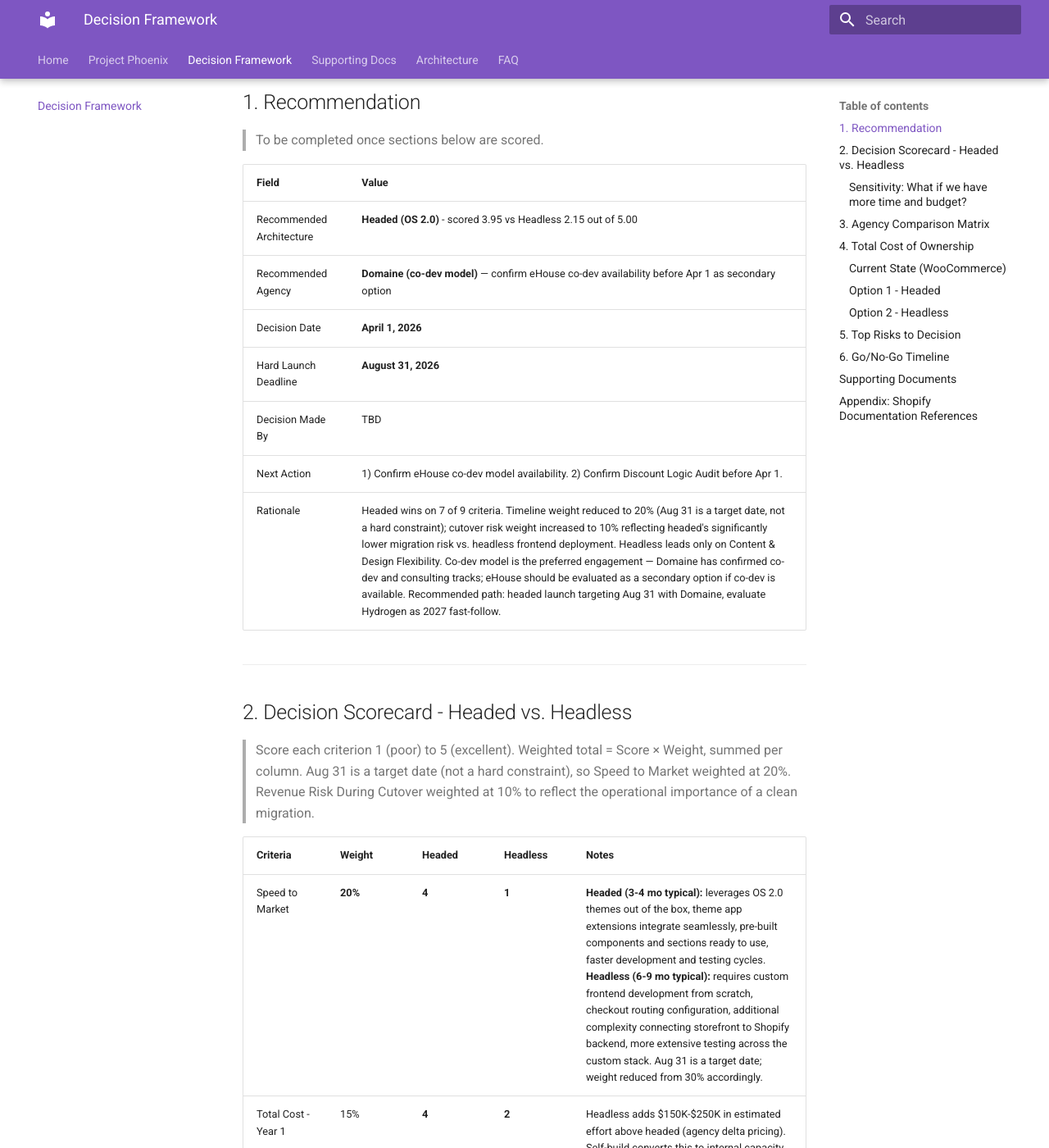
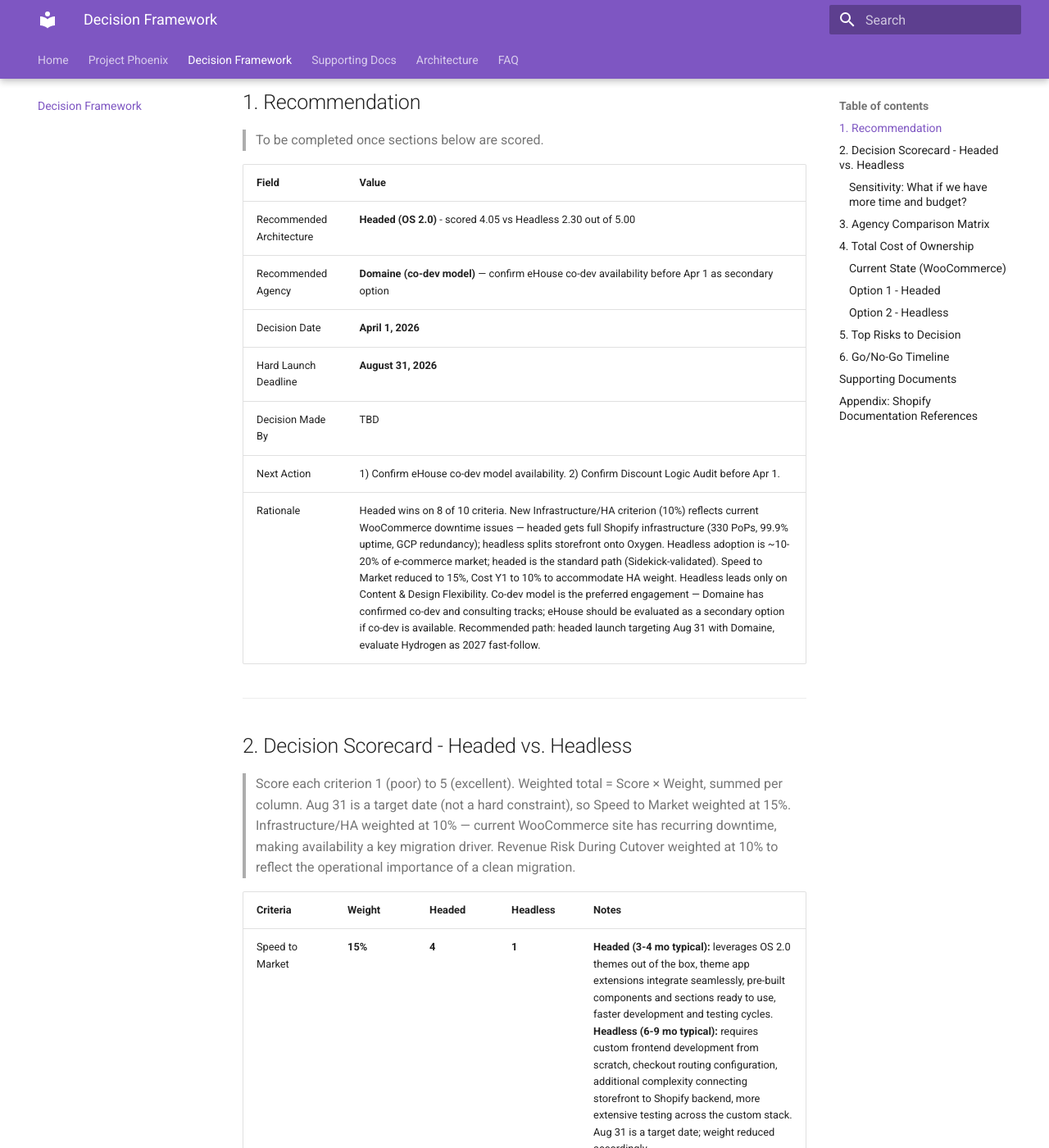
Before and after one commit to charanbobby/Shopify2026, an MkDocs documentation site: the page built from docs/decision-framework.md, in a window 1280 px wide and 1400 px high, scrolled down 279 px. Shown: the whole window at 82% size. Built offline with MkDocs 1.6.1 and Material for MkDocs 9.7.7, drawn with Linux system fonts in a browser that asks for light colours; comment, search, counter and statistics services are not loaded; some of the changed text lies outside the part shown.

Commit message:
updated with high availability

```diff
--- a/docs/decision-framework.md
+++ b/docs/decision-framework.md
@@ -16,24 +16,24 @@ comments: true
 
 | Field | Value |
 | --- | --- |
-| Recommended Architecture | **Headed (OS 2.0)** - scored 3.95 vs Headless 2.15 out of 5.00 |
+| Recommended Architecture | **Headed (OS 2.0)** - scored 4.05 vs Headless 2.30 out of 5.00 |
 | Recommended Agency | **Domaine (co-dev model)** — confirm eHouse co-dev availability before Apr 1 as secondary option |
 | Decision Date | **April 1, 2026** |
 | Hard Launch Deadline | **August 31, 2026** |
 | Decision Made By | TBD |
 | Next Action | 1) Confirm eHouse co-dev model availability. 2) Confirm Discount Logic Audit before Apr 1. |
-| Rationale | Headed wins on 7 of 9 criteria. Timeline weight reduced to 20% (Aug 31 is a target date, not a hard constraint); cutover risk weight increased to 10% reflecting headed's significantly lower migration risk vs. headless frontend deployment. Headless leads only on Content & Design Flexibility. Co-dev model is the preferred engagement — Domaine has confirmed co-dev and consulting tracks; eHouse should be evaluated as a secondary option if co-dev is available. Recommended path: headed launch targeting Aug 31 with Domaine, evaluate Hydrogen as 2027 fast-follow. |
+| Rationale | Headed wins on 8 of 10 criteria. New Infrastructure/HA criterion (10%) reflects current WooCommerce downtime issues — headed gets full Shopify infrastructure (330 PoPs, 99.9% uptime, GCP redundancy); headless splits storefront onto Oxygen. Headless adoption is ~10-20% of e-commerce market; headed is the standard path (Sidekick-validated). Speed to Market reduced to 15%, Cost Y1 to 10% to accommodate HA weight. Headless leads only on Content & Design Flexibility. Co-dev model is the preferred engagement — Domaine has confirmed co-dev and consulting tracks; eHouse should be evaluated as a secondary option if co-dev is available. Recommended path: headed launch targeting Aug 31 with Domaine, evaluate Hydrogen as 2027 fast-follow. |
 
 ---
 
 ## 2. Decision Scorecard - Headed vs. Headless
 
-> Score each criterion 1 (poor) to 5 (excellent). Weighted total = Score × Weight, summed per column. Aug 31 is a target date (not a hard constraint), so Speed to Market weighted at 20%. Revenue Risk During Cutover weighted at 10% to reflect the operational importance of a clean migration.
+> Score each criterion 1 (poor) to 5 (excellent). Weighted total = Score × Weight, summed per column. Aug 31 is a target date (not a hard constraint), so Speed to Market weighted at 15%. Infrastructure/HA weighted at 10% — current WooCommerce site has recurring downtime, making availability a key migration driver. Revenue Risk During Cutover weighted at 10% to reflect the operational importance of a clean migration.
 
 | Criteria | Weight | Headed | Headless | Notes |
 | --- | --- | --- | --- | --- |
-| Speed to Market | **20%** | **4** | **1** | **Headed (3-4 mo typical):** leverages OS 2.0 themes out of the box, theme app extensions integrate seamlessly, pre-built components and sections ready to use, faster development and testing cycles. **Headless (6-9 mo typical):** requires custom frontend development from scratch, checkout routing configuration, additional complexity connecting storefront to Shopify backend, more extensive testing across the custom stack. Aug 31 is a target date; weight reduced from 30% accordingly. |
-| Total Cost - Year 1 | 15% | **4** | **2** | Headless adds $150K-$250K in estimated effort above headed (agency delta pricing). Self-build converts this to internal capacity cost, not cash outlay, but may require additional Hydrogen/React expertise. Details: [TCO](#4-total-cost-of-ownership). |
+| Speed to Market | **15%** | **4** | **1** | **Headed (3-4 mo typical):** leverages OS 2.0 themes out of the box, theme app extensions integrate seamlessly, pre-built components and sections ready to use, faster development and testing cycles. **Headless (6-9 mo typical):** requires custom frontend development from scratch, checkout routing configuration, additional complexity connecting storefront to Shopify backend, more extensive testing across the custom stack. Aug 31 is a target date; weight reduced accordingly. |
+| Total Cost - Year 1 | 10% | **4** | **2** | Headless adds $150K-$250K in estimated effort above headed (agency delta pricing). Self-build converts this to internal capacity cost, not cash outlay, but may require additional Hydrogen/React expertise. Details: [TCO](#4-total-cost-of-ownership). |
 | SEO Continuity Risk | 15% | **4** | **2** | **Headed:** single domain, built-in URL management, standard Shopify URLs — lower risk. **Headless:** cross-domain tracking complexity, custom URL structures, more manual redirect management — roughly doubles SEO migration risk. Headless score assumes proper implementation (canonical tags, structured data) but still requires ongoing developer expertise to maintain SEO parity. Note: headless can offer faster page loads (edge rendering via Oxygen) which benefits Core Web Vitals / SEO, but this upside is offset by the architectural complexity. Details: [SEO Risk Assessment](seo-risk-assessment.md). |
 | Content & Design Flexibility | 10% | **4** | **5** | **Headless:** complete control over frontend framework, component architecture, and UI/UX — full React freedom. **Headed:** OS 2.0 sections + JSON templates have closed the flexibility gap significantly vs. older themes, and React code injection into theme sections is possible for interactive components — you're not limited to pure Liquid. Still within Shopify's theme structure ("theme-bounded flexibility") but the ceiling is higher than it appears. The 4 vs 5 gap reflects that OS 2.0 + React injection is substantial — headless's lead here is narrow. Weight at 10% reflects that current business requirements likely don't demand extreme custom UI beyond OS 2.0 — brands with highly unique design needs might weight 15-25%. Note: "flexibility" does not extend to custom checkout experiences — headless has more limitations there than expected (Shopify-hosted checkout in both architectures). Leverage depends on having React/frontend expertise internally to actually use headless freedom. |
 | Internal Team Capacity | 10% | **4** | **2** | Headed: lower learning curve, co-dev model works well. Headless: React/Hydrogen/Oxygen expertise required, higher agency dependency. |
@@ -41,7 +41,8 @@ comments: true
 | Total Cost - Year 3 | 5% | **3** | **3** | Too many TBDs to differentiate; headless has ongoing frontend costs but amortizes build investment. |
 | Checkout Ownership | 5% | **4** | **2** | **Headed:** single-domain Checkout Extensibility — maintains trust signals and brand continuity seamlessly, native checkout apps work without custom integration, simpler compliance/privacy management (single domain for cookies/consent). **Headless:** separate domain by default (`.myshopify.com`) creates friction even if configurable to custom subdomain; cross-domain analytics tracking is "solvable" but adds ongoing work, monitoring, and potential data gaps. Key insight: headless does NOT give more checkout control — both architectures use Shopify Checkout Extensibility — headless just adds domain complexity. Score reduced from 3→2 per Sidekick validation. [Web Pixels API](https://shopify.dev/docs/api/pixels/customer-events) available if GA4 retained. |
 | Revenue Risk During Cutover | **10%** | **4** | **2** | Both require the same backend migration (products, customers, orders) — the difference is surface area. **Headed:** well-trodden path with predictable issues, known solutions, and extensive community/agency experience. **Headless:** roughly doubles cutover risk — must coordinate custom frontend deployment, API readiness, CDN/Oxygen configuration, and checkout domain switching simultaneously. Additional headless cutover risks: API rate limits during high-traffic windows, cache warming and CDN propagation delays, rollback complexity (can't just flip DNS back easily), less agency/developer experience with headless cutover procedures. Weight at 10% reflects that cutover risk is significant but temporary. |
-| **Weighted Total** | **100%** | **3.95** | **2.15** | **Headed leads by 1.80 points.** Speed to Market (20%) and Revenue Risk During Cutover (10%) together account for the majority of the difference. Headless leads only on Content & Design Flexibility (by 1 point). |
+| Infrastructure / High Availability | **10%** | **5** | **3** | **Current WooCommerce site has recurring downtime — HA is a key migration driver.** Shopify core infrastructure: 99.9% guaranteed uptime, 284M requests/minute edge capacity, 330 PoPs across 125+ countries, GCP-backed redundancy with automatic failover, full disaster recovery program. **Headed:** entire storefront + checkout + backend runs on this infrastructure — 100% Shopify-managed availability. **Headless:** checkout and backend APIs remain on Shopify core infrastructure, but the **storefront runs on Oxygen** (Shopify's Hydrogen hosting) — a separate deployment with its own availability characteristics that does not inherit the full 330-PoP storefront infrastructure. Oxygen is still Shopify-managed but introduces a distinct availability surface requiring its own monitoring and deployment pipeline. Headless adoption remains ~10-20% of e-commerce market (Sidekick-validated) — headed is the standard path for most merchants including Shopify Plus. Sidekick-validated 2026-03-18. |
+| **Weighted Total** | **100%** | **4.05** | **2.30** | **Headed leads by 1.75 points.** Infrastructure/HA (10%) is a new differentiator — headed gets full Shopify infrastructure coverage vs. headless's split between Shopify (checkout/backend) and Oxygen (storefront). Speed to Market (15%) and Revenue Risk During Cutover (10%) remain major drivers. Headless leads only on Content & Design Flexibility (by 1 point). |
 
 ### Sensitivity: What if we have more time and budget?
 
@@ -49,8 +50,8 @@ comments: true
 
 | Criteria | Weight | Headed | Headless (current) | Headless (relaxed) | Why it changes |
 | --- | --- | --- | --- | --- | --- |
-| Speed to Market | 20% | 4 | 1 | **4** | 6-9 month build fits comfortably in extended runway |
-| Total Cost - Year 1 | 15% | 4 | 2 | **3** | Larger budget absorbs the $150K-$250K delta |
+| Speed to Market | 15% | 4 | 1 | **4** | 6-9 month build fits comfortably in extended runway |
+| Total Cost - Year 1 | 10% | 4 | 2 | **3** | Larger budget absorbs the $150K-$250K delta |
 | SEO Continuity Risk | 15% | 4 | 2 | **2** | Architectural — cross-domain complexity doesn't shrink with more time or money |
 | Content & Design Flexibility | 10% | 4 | 5 | **5** | Headless still leads but gap narrowed (headed bumped 3→4 with React injection); unchanged in relaxed scenario |
 | Internal Team Capacity | 10% | 4 | 2 | **3** | Time to upskill on React/Hydrogen or budget to hire expertise |
@@ -58,9 +59,10 @@ comments: true
 | Total Cost - Year 3 | 5% | 3 | 3 | **4** | Larger upfront investment amortizes better over 3 years |
 | Checkout Ownership | 5% | 4 | 2 | **2** | Cross-domain checkout is architectural; both use Checkout Extensibility — unchanged with more time/money |
 | Revenue Risk During Cutover | 10% | 4 | 2 | **3** | More time for dry runs and phased rollout reduces risk |
-| **Weighted Total** | **100%** | **3.95** | **2.15** | **3.25** | **Gap narrows from 1.80 → 0.70** |
+| Infrastructure / High Availability | 10% | 5 | 3 | **3** | Architectural — Oxygen is a separate availability surface from Shopify core; doesn't change with more time or money |
+| **Weighted Total** | **100%** | **4.05** | **2.30** | **3.20** | **Gap narrows from 1.75 → 0.85** |
 
-**Key takeaway:** The remaining 0.70-point gap comes from **SEO continuity risk**, **integration complexity**, and **checkout ownership** — these are architectural differences that don't shrink with more time or money. Headless becomes *viable* with a relaxed timeline and budget, but headed remains the lower-risk path unless the business requires custom UI that OS 2.0 sections/templates fundamentally cannot deliver. The phased approach (headed now, headless 2027) actually becomes *stronger* with more resources — both phases get done properly without rushing either.
+**Key takeaway:** The remaining 0.85-point gap comes from **SEO continuity risk**, **integration complexity**, **checkout ownership**, and **infrastructure/HA** — these are architectural differences that don't shrink with more time or money. Infrastructure/HA is especially relevant given current WooCommerce downtime issues: headed delivers 100% Shopify-managed availability, while headless splits the storefront onto Oxygen. Headless becomes *viable* with a relaxed timeline and budget, but headed remains the lower-risk path unless the business requires custom UI that OS 2.0 sections/templates fundamentally cannot deliver. The phased approach (headed now, headless 2027) actually becomes *stronger* with more resources — both phases get done properly without rushing either.
 
 ---
 
```
